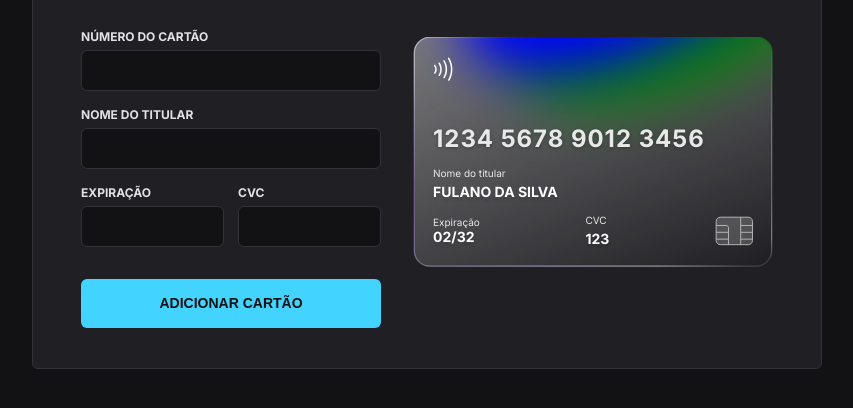
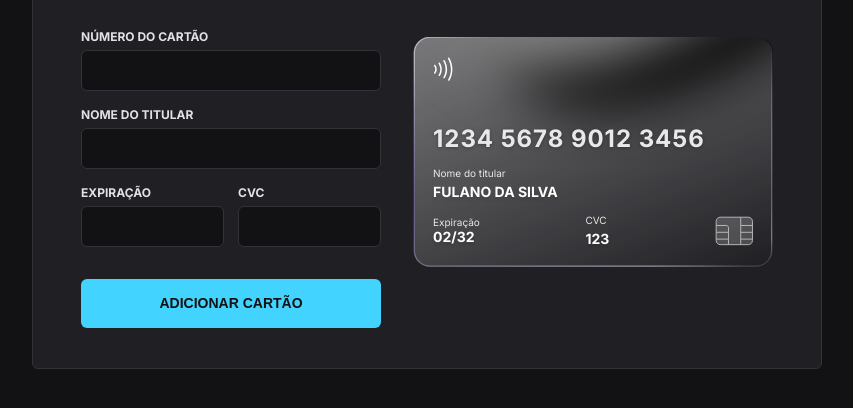
Before and after one commit to hotavio10/CardPay, a website built with Vite: page index.html in a window 1280 px wide. Shown: the part 242-650 px from the top of the page, without its empty margins (213-1066 px from the left). Built offline with nearby package versions, Linux system fonts and the light colour scheme.

Commit message:
Update index.html

```diff
--- a/index.html
+++ b/index.html
@@ -44,13 +44,13 @@
               <g filter="url(#filter0_f_3_2547)">
                 <path
                   d="M451.518 -135.506C473.881 -89.3531 414.166 -13.4917 318.142 33.9349C222.118 81.3615 126.147 82.3939 103.784 36.2409C81.4215 -9.91221 141.136 -85.7735 237.16 -133.2C333.184 -180.627 429.156 -181.659 451.518 -135.506Z"
-                  fill="green"
+                  fill="black"
                 />
               </g>
               <g filter="url(#filter1_f_3_2547)">
                 <path
                   d="M399.134 -169.756C421.497 -123.603 361.783 -47.742 265.758 -0.315356C169.734 47.1113 73.7629 48.1437 51.4003 1.99062C29.0377 -44.1624 88.7521 -120.024 184.776 -167.45C280.8 -214.877 376.772 -215.909 399.134 -169.756Z"
-                  fill="blue"
+                  fill="gray "
                 />
               </g>
             </g>
@@ -155,7 +155,7 @@
           </div>
         </div>
 
-        <button>ADICIONAR CARTÃO</button>
+        <button id="add-card">ADICIONAR CARTÃO</button>
       </form>
     </div>
 
```
